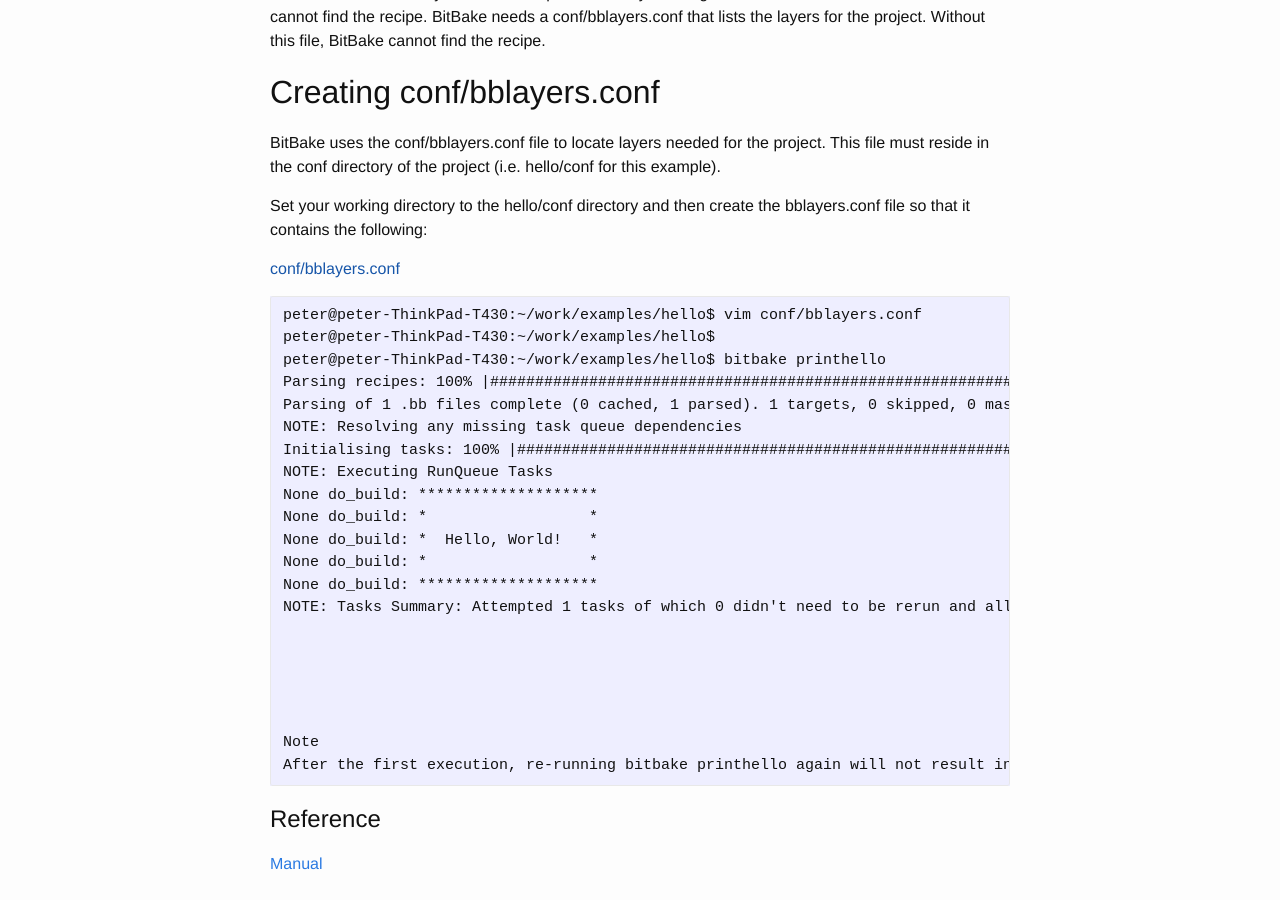
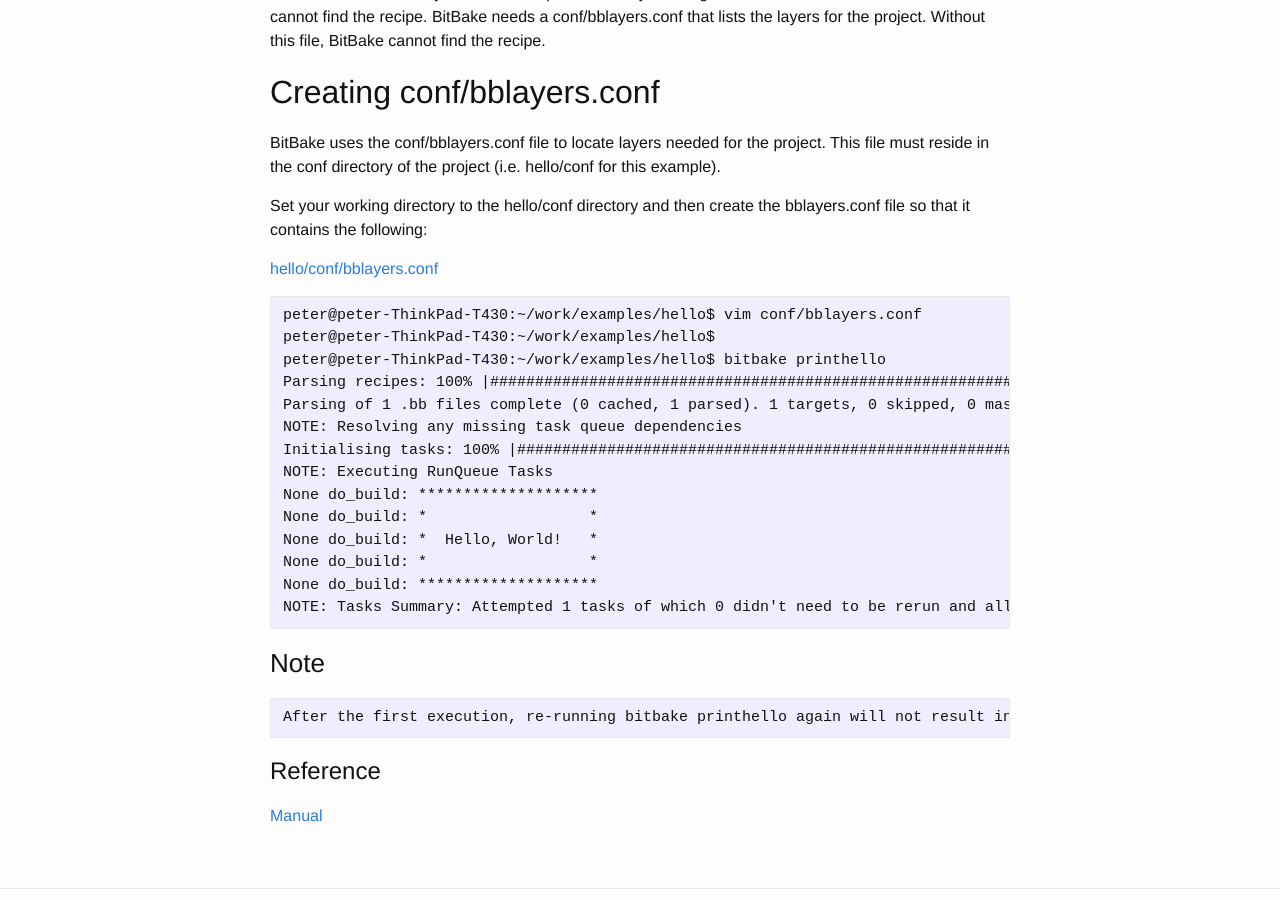
Before and after one commit to abiaog/abiaog.github.io, a Jekyll site: the page built from _posts/2016-09-17-bitbake.markdown, in a window 1280 px wide and 900 px high, scrolled down 3392 px. Built offline with Jekyll 4.4.1, drawn with Linux system fonts in a browser that asks for light colours; some of the changed text lies outside the part shown.

Commit message:
bitbake hello world

```diff
--- a/_posts/2016-09-17-bitbake.markdown
+++ b/_posts/2016-09-17-bitbake.markdown
@@ -50,7 +50,7 @@
 
 ## Creating conf/bitbake.conf
 
-[conf/bitbake.conf](/code_for_post/bitbake/examples/hello/conf/bitbake.conf)
+[hello/conf/bitbake.conf](/code_for_post/bitbake/examples/hello/conf/bitbake.conf)
 
 For more information on the bitbake.conf, see http://hambedded.org/blog/2012/11/24/from-bitbake-hello-world-to-an-image/#an-overview-of-bitbakeconf
 
@@ -98,7 +98,7 @@
 	peter@peter-ThinkPad-T430:~/work/examples/hello$ vim classes/base.bbclass
 
 
-[conf/bitbake.conf](/code_for_post/bitbake/examples/hello/classes/base.bbclass)
+[hello/conf/bitbake.conf](/code_for_post/bitbake/examples/hello/classes/base.bbclass)
 
 
 ## Run Bitbake
@@ -118,12 +118,12 @@
 
 Minimally, you need a recipe file and a layer configuration file in your layer. The configuration file needs to be in the conf directory inside the layer.
 
-[mylayer/conf/layer.conf]()
+[mylayer/conf/layer.conf](/code_for_post/bitbake/examples/mylayer/conf/layer.conf)
 
 You need to create the recipe file next. Inside your layer at the top-level, use an editor and create a recipe file named printhello.bb that has the following:
 
 
-[mylayer/printhello.bb]()
+[mylayer/printhello.bb](/code_for_post/bitbake/examples/mylayer/printhello.bb)
 
 
 ## Run Bitbake With a Target
@@ -132,8 +132,6 @@
 	ERROR: no recipe files to build, check your BBPATH and BBFILES?
 
 	Summary: There was 1 ERROR message shown, returning a non-zero exit code.
-
-
 
 
 
@@ -147,7 +145,7 @@
 Set your working directory to the hello/conf directory and then create the bblayers.conf file so that it contains the following:
 
 
-[conf/bblayers.conf]()
+[hello/conf/bblayers.conf](/code_for_post/bitbake/examples/hello/conf/bblayers.conf)
 
 
 
@@ -170,7 +168,8 @@
 
 
 
-	Note
+### Note
+
 	After the first execution, re-running bitbake printhello again will not result in a BitBake run that prints the same console output. The reason for this is that the first time the printhello.bb recipe's do_build task executes successfully, BitBake writes a stamp file for the task. Thus, the next time you attempt to run the task using that same bitbake command, BitBake notices the stamp and therefore determines that the task does not need to be re-run. If you delete the tmp directory or run bitbake -c clean printhello and then re-run the build, the "Hello, World!" message will be printed again.
 
 
```
